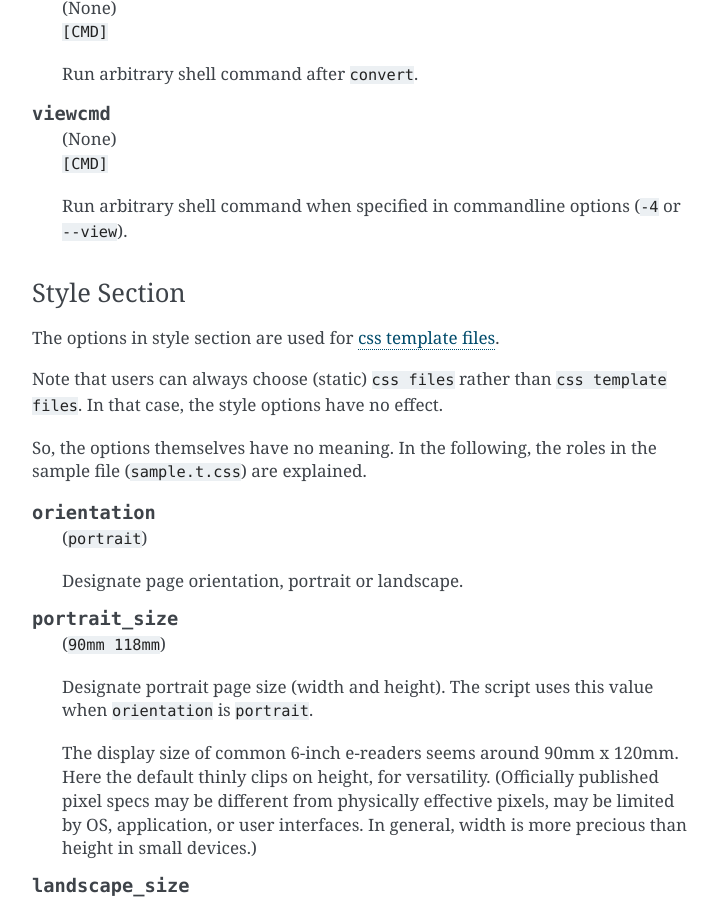
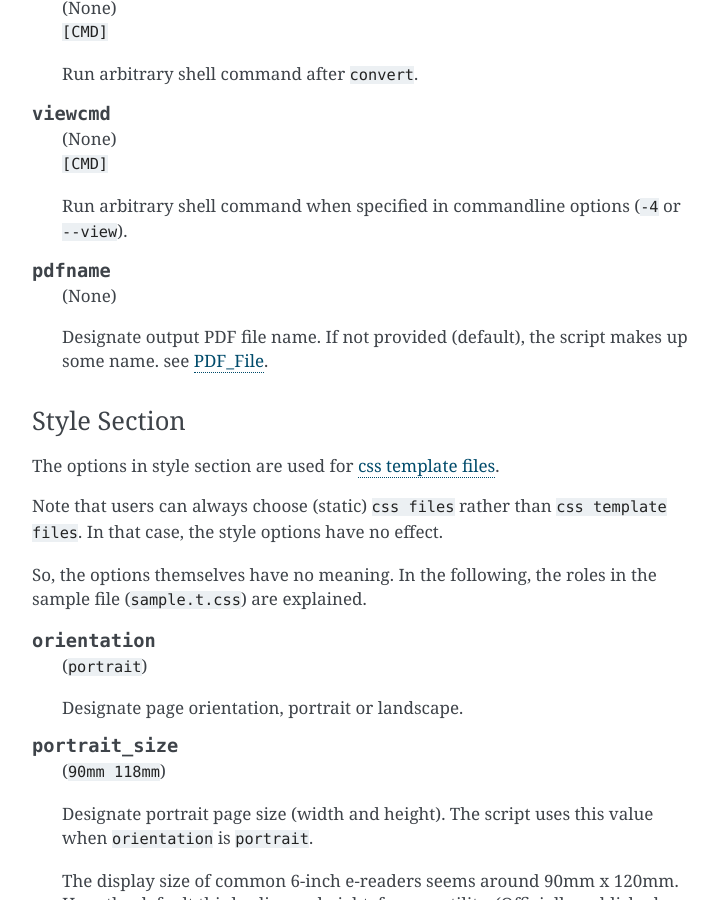
Before and after one commit to openandclose/tosixinch, a Sphinx documentation site: the page built from docs/options.rst, in a window 1280 px wide and 900 px high, scrolled down 6847 px. Shown: the whole window, without its empty margins (388-1106 px from the left). Built offline with Sphinx 7.4.7, drawn with Linux system fonts in a browser that asks for light colours.

Commit message:
Add option pdfname

```diff
--- a/docs/commandline.rst
+++ b/docs/commandline.rst
@@ -209,6 +209,10 @@ Configs
 
     do not parse user configuration (intended for testing)
 
+.. option:: --pdfname PDFNAME
+
+    override pdf file name
+
 Styles
 ------
 
--- a/docs/options.rst
+++ b/docs/options.rst
@@ -389,6 +389,14 @@ General Section
     Run arbitrary shell command
     when specified in commandline options (``-4`` or ``--view``).
 
+.. confopt:: pdfname
+
+    | (None)
+
+    Designate output PDF file name.
+    If not provided (default), the script makes up some name.
+    see `PDF_File <overview.html#dword-PDF_File>`__.
+
 
 Style Section
 ^^^^^^^^^^^^^
```
Also changed, not shown: 4 other files.
